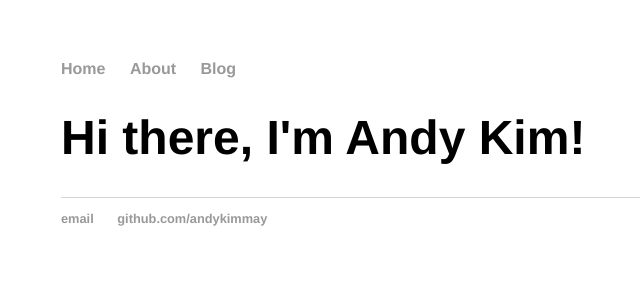
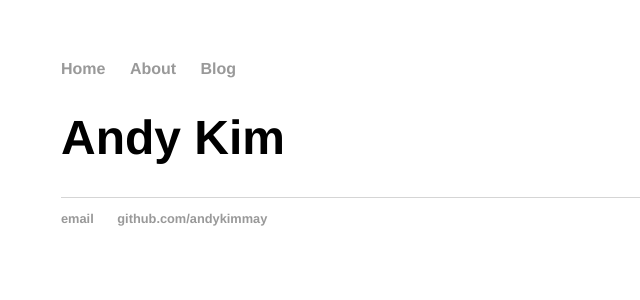
Before and after one commit to andykimmay/andykimmay.github.io, a Jekyll site: the page built from index.html, in a window 1280 px wide. Shown: the top 300 px of the page, without its empty margins (131-771 px from the left). Built offline with Jekyll 4.4.1, drawn with Linux system fonts in a browser that asks for light colours.

Commit message:
Update index.html

```diff
--- a/index.html
+++ b/index.html
@@ -3,5 +3,5 @@ layout: default
 title: Andy Kim
 ---
 <div class="blurb">
-	<h1>Hi there, I'm Andy Kim!</h1>
+	<h1>Andy Kim</h1>
 </div><!-- /.blurb -->
```
